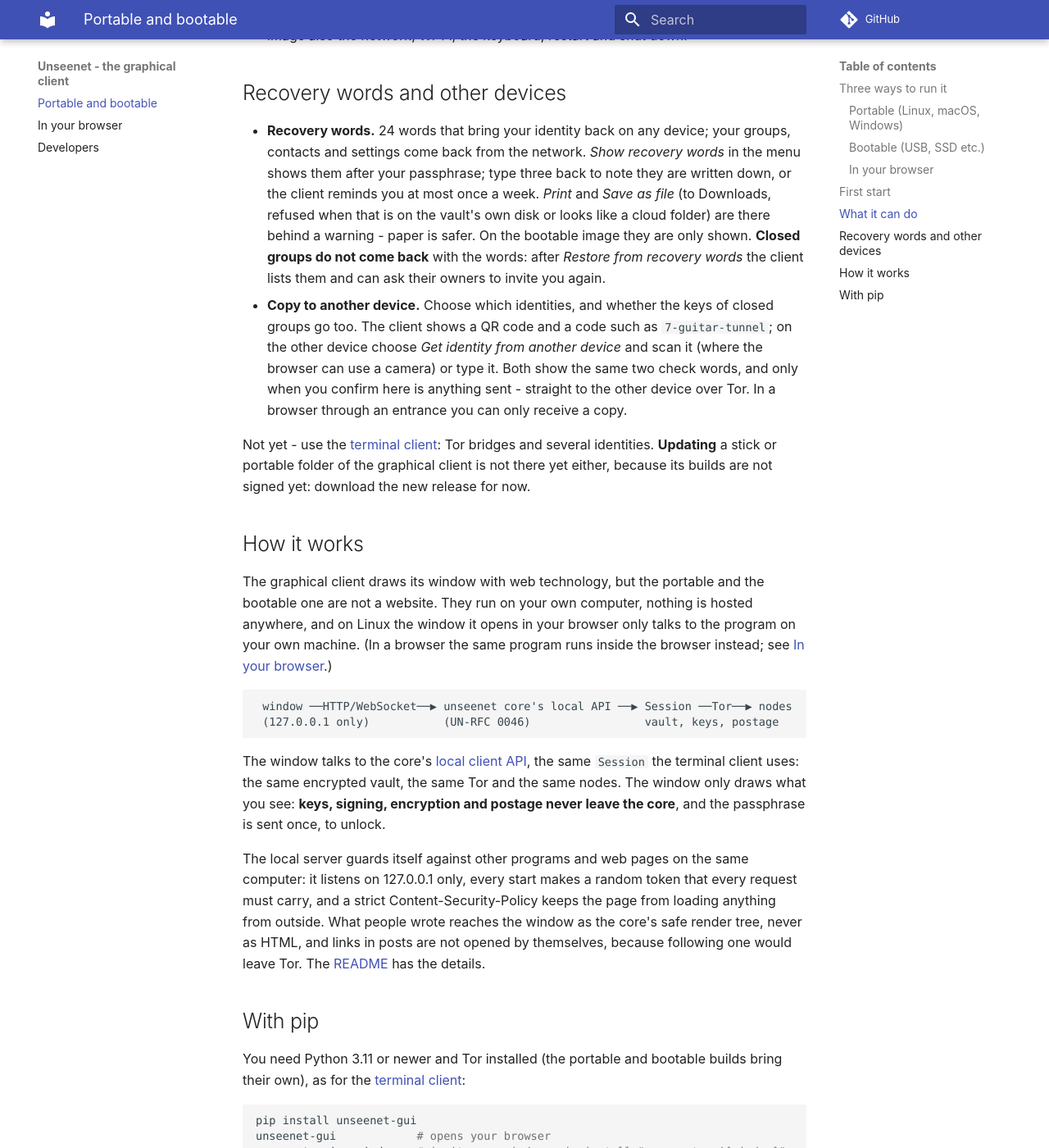
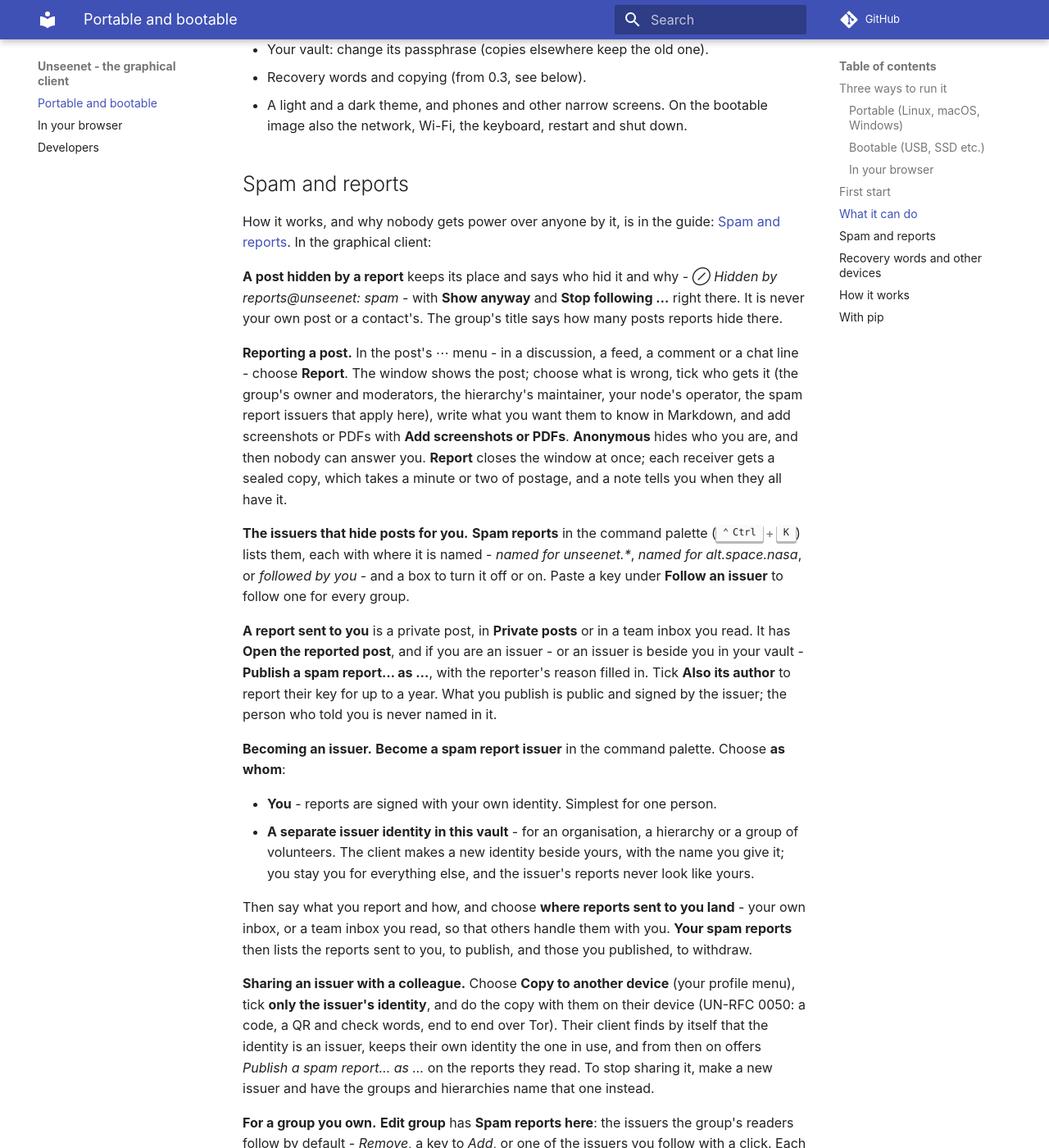
Before and after one commit to unseenet/unseenet-gui, an MkDocs documentation site: the page built from docs/graphical.md, in a window 1280 px wide and 1400 px high, scrolled down 3582 px. Shown: the whole window at 82% size. Built offline with MkDocs 1.6.1 and Material for MkDocs 9.7.7, drawn with Linux system fonts in a browser that asks for light colours; comment, search, counter and statistics services are not loaded; some of the changed text lies outside the part shown.

Commit message:
Reports: an issuer as a separate identity, publishing in the background, publish as the issuer; the manual's Spam and reports (#183)
* Reports: an issuer as a separate identity, publishing in the background, radio choices kept right; the manual's Spam and reports

* Publish as the issuer beside you in your vault

```diff
--- a/docs/graphical.md
+++ b/docs/graphical.md
@@ -100,13 +100,86 @@
 - People: names (`@you`), profiles (an author's name opens theirs; *Your
   profile* writes yours), ignoring people, hiding bots.
 - Groups you run: create open, moderated, channel or closed groups, invite
-  to closed ones, moderators and posters, bans, approving posts, reporting.
+  to closed ones, moderators and posters, bans, approving posts, the spam
+  report issuers your readers follow there.
+- Spam and reports: report any post with notes and screenshots, see why a
+  post is hidden, choose the issuers you follow, handle reports sent to you,
+  team inboxes (see below).
 - What you may not write, it says before you write: in a channel's comments,
   under a ban, in a closed group you are not in.
 - Your vault: change its passphrase (copies elsewhere keep the old one).
 - Recovery words and copying (from 0.3, see below).
 - A light and a dark theme, and phones and other narrow screens. On the
   bootable image also the network, Wi-Fi, the keyboard, restart and shut down.
+
+## Spam and reports
+
+How it works, and why nobody gets power over anyone by it, is in the guide:
+[Spam and reports](https://unseenet.org/guide/spam/). In the graphical client:
+
+**A post hidden by a report** keeps its place and says who hid it and why -
+*⊘ Hidden by reports@unseenet: spam* - with **Show anyway** and **Stop
+following …** right there. It is never your own post or a contact's. The
+group's title says how many posts reports hide there.
+
+**Reporting a post.** In the post's ⋯ menu - in a discussion, a feed, a
+comment or a chat line - choose **Report**. The window shows the post; choose
+what is wrong, tick who gets it (the group's owner and moderators, the
+hierarchy's maintainer, your node's operator, the spam report issuers that
+apply here), write what you want them to know in Markdown, and add
+screenshots or PDFs with **Add screenshots or PDFs**. **Anonymous** hides who
+you are, and then nobody can answer you. **Report** closes the window at once;
+each receiver gets a sealed copy, which takes a minute or two of postage, and
+a note tells you when they all have it.
+
+**The issuers that hide posts for you.** **Spam reports** in the command
+palette (++ctrl+k++) lists them, each with where it is named - *named for
+unseenet.\**, *named for alt.space.nasa*, or *followed by you* - and a box to
+turn it off or on. Paste a key under **Follow an issuer** to follow one for
+every group.
+
+**A report sent to you** is a private post, in **Private posts** or in a team
+inbox you read. It has **Open the reported post**, and if you are an issuer -
+or an issuer is beside you in your vault - **Publish a spam report… as …**,
+with the reporter's reason filled in. Tick **Also its author** to report their
+key for up to a year. What you publish is public and signed by the issuer; the
+person who told you is never named in it.
+
+**Becoming an issuer.** **Become a spam report issuer** in the command palette.
+Choose **as whom**:
+
+- **You** - reports are signed with your own identity. Simplest for one person.
+- **A separate issuer identity in this vault** - for an organisation, a
+  hierarchy or a group of volunteers. The client makes a new identity beside
+  yours, with the name you give it; you stay you for everything else, and the
+  issuer's reports never look like yours.
+
+Then say what you report and how, and choose **where reports sent to you
+land** - your own inbox, or a team inbox you read, so that others handle them
+with you. **Your spam reports** then lists the reports sent to you, to publish,
+and those you published, to withdraw.
+
+**Sharing an issuer with a colleague.** Choose **Copy to another device** (your
+profile menu), tick **only the issuer's identity**, and do the copy with them
+on their device (UN-RFC 0050: a code, a QR and check words, end to end over Tor).
+Their client finds by itself that the identity is an issuer, keeps their own
+identity the one in use, and from then on offers *Publish a spam report… as …*
+on the reports they read. To stop sharing it, make a new issuer and have the
+groups and hierarchies name that one instead.
+
+**For a group you own.** **Edit group** has **Spam reports here**: the issuers
+the group's readers follow by default - *Remove*, a key to *Add*, or one of the
+issuers you follow with a click. Each reader can still turn them off.
+
+**Team inboxes.** The post that adds you as a reader has **Read this inbox
+with the team**. The inbox is then a mailbox of its own under its name;
+**Reply** there answers as the team - *Reply as Unseenet (operator)* - and
+never with your signature. If the owner removes you, the inbox says so, with
+**Forget it**. As the owner of an inbox, **Who reads this inbox** in the
+palette adds readers by their key, removes them, and sets the name replies go
+out as.
+
+In an emergency, contact the police. Nobody on Unseenet can see who anyone is.
 
 ## Recovery words and other devices
 
--- a/src/unseenet_gui/static/nodes.js
+++ b/src/unseenet_gui/static/nodes.js
@@ -130,7 +130,10 @@
 function formDialog({ label, title, focus, fields, submit, button, note, values }) {
   let err = "";
   const vals = { ...(values || {}) };       // what you entered, also across a refresh()
-  const keep = (e) => { if (e.target.name) vals[e.target.name] = e.target.type === "checkbox" ? e.target.checked : e.target.value; };
+  const keep = (e) => {
+    if (!e.target.name || (e.target.type === "radio" && !e.target.checked)) return;   // the chosen radio only
+    vals[e.target.name] = e.target.type === "checkbox" ? e.target.checked : e.target.value;
+  };
   const dialog = { focus };
   const showError = (msg) => {
     err = msg || "";
```
Also changed, not shown: CHANGELOG.md (+4 -0 lines), src/unseenet_gui/static/compose.js (+4 -3 lines), src/unseenet_gui/static/reports.js (+40 -8 lines), 1 other file.
